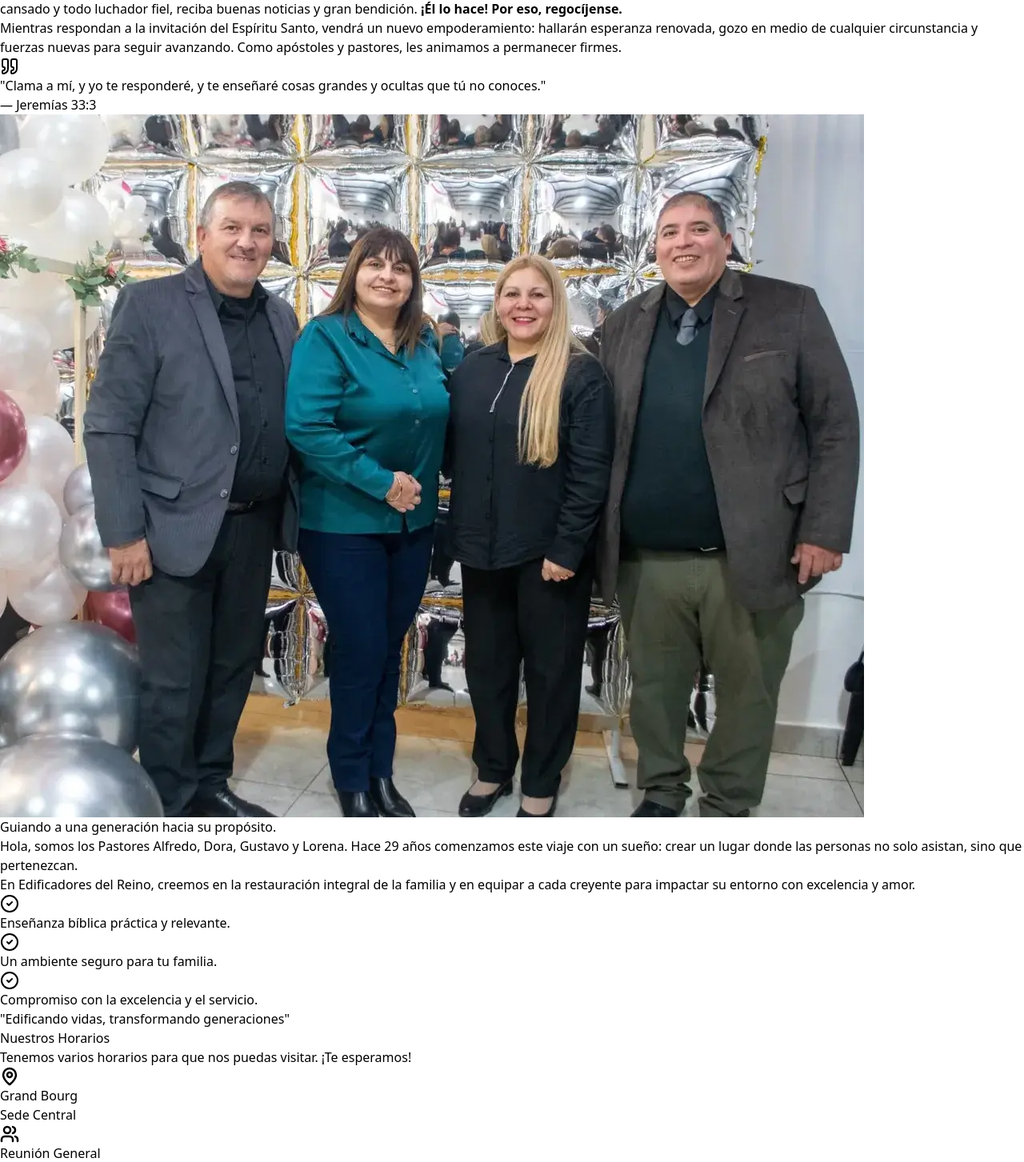
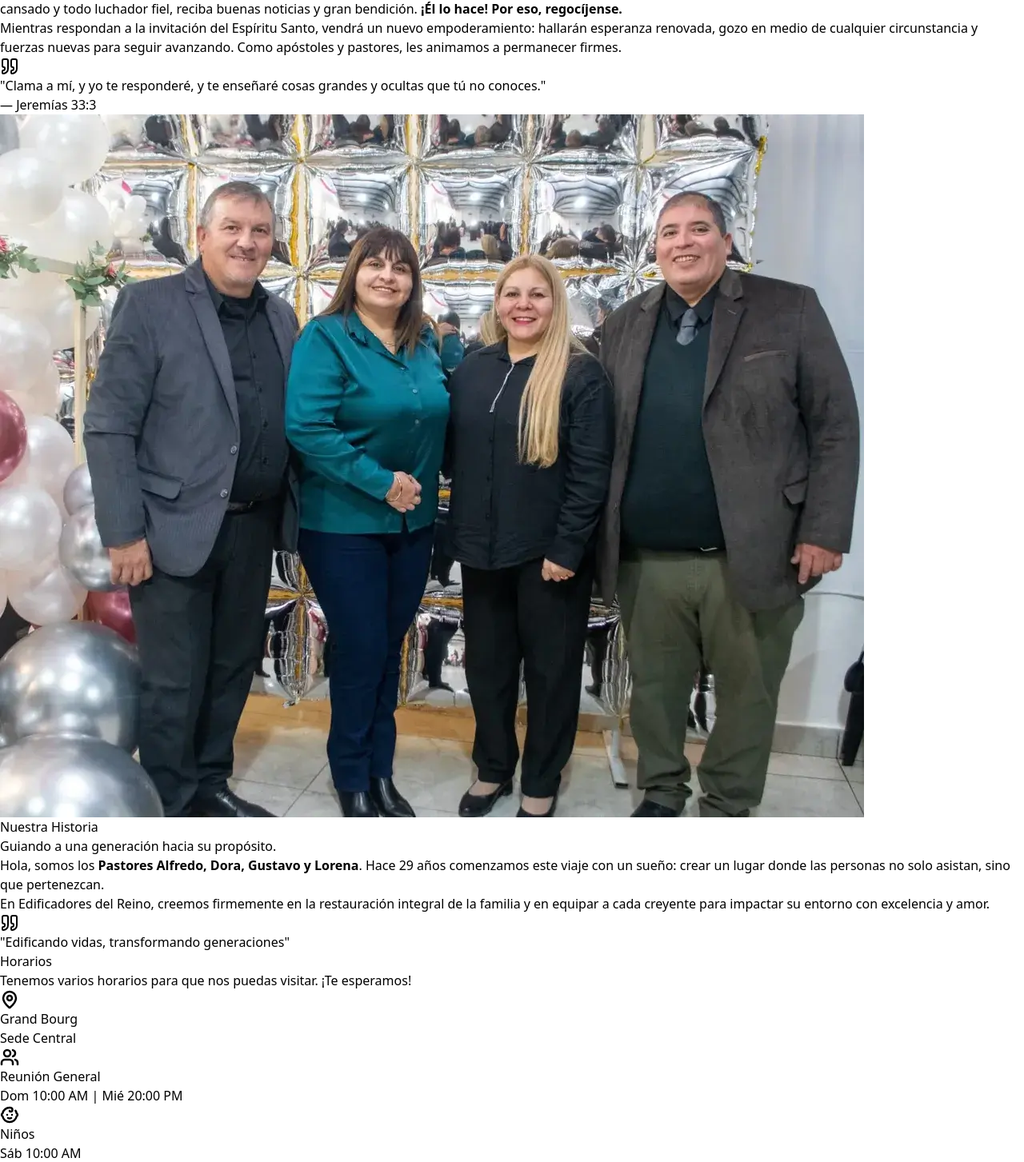
Before and after one commit to MarceFrey/Edificadores-del-reino, a React (Vite) app: page / in a window 1280 px wide. Shown: the part 2511-3964 px from the top of the page at 80% size. Built offline with nearby package versions, Linux system fonts and the light colour scheme.

Commit message:
Style: Se modifica fondos en secciones

```diff
--- a/src/pages/About.jsx
+++ b/src/pages/About.jsx
@@ -1,59 +1,66 @@
-import { CheckCircle2 } from 'lucide-react';
+import { Quote } from 'lucide-react';
 import pastoresImg from '../assets/pastores.webp';
 
 const About = () => {
   return (
-    <section id="nosotros" className="relative py-20 bg-[url('/Textura7.png')] bg-cover bg-center">
-      <div className="max-w-7xl mx-auto px-4 sm:px-6 lg:px-8">
+    <section id="nosotros" className="relative py-24 bg-[url('/Textura7.png')] bg-cover bg-center">
 
-        <div className="grid grid-cols-1 lg:grid-cols-2 gap-12 items-center">
+      {/* 1. EL OVERLAY: Fundamental para proteger la legibilidad del texto */}
+      <div className="absolute inset-0 bg-white/90 backdrop-blur-sm"></div>
 
-          {/* COLUMNA 1: IMAGEN */}
-          <div className="relative">
-            <div className="absolute -bottom-4 -left-4 w-full h-full bg-blue-100 rounded-2xl -z-10"></div>
-            <div className="absolute -top-4 -right-4 w-20 h-20 bg-blue-50 rounded-full -z-10 blur-xl"></div>
+      {/* Todo el contenido envuelto en relative z-10 para que quede arriba del overlay */}
+      <div className="relative z-10 max-w-7xl mx-auto px-4 sm:px-6 lg:px-8">
 
+        {/* Aumenté el 'gap' (espacio) entre la foto y el texto para que respire más */}
+        <div className="grid grid-cols-1 lg:grid-cols-2 gap-16 items-center">
+
+          {/* --- COLUMNA 1: IMAGEN --- */}
+          <div className="relative group">
+            {/* CORRECCIÓN DE COLOR: Cambiamos blue-100 a amber-100 para mantener la identidad */}
+            {/* Agregamos una animación donde el fondo ámbar se mueve un poquito al pasar el mouse */}
+            <div className="absolute -bottom-6 -left-6 w-full h-full bg-amber-100 rounded-3xl -z-10 transform group-hover:-translate-x-2 group-hover:translate-y-2 transition-transform duration-500"></div>
+
+            {/* Destello de luz detrás de la foto */}
+            <div className="absolute -top-6 -right-6 w-32 h-32 bg-amber-200 rounded-full -z-10 blur-2xl opacity-60"></div>
+
+            {/* LA FOTO: Le agregamos un borde blanco (border-4 border-white) y mucha sombra */}
             <img
               src={pastoresImg}
               alt="Pastores de la iglesia Edificadores del Reino"
-              className="relative w-full rounded-xl shadow-lg border border-gray-100 object-cover aspect-[4/5] hover:scale-[1.01] transition duration-500"
+              className="relative w-full rounded-2xl shadow-2xl border-4 border-white object-cover aspect-[4/5] hover:scale-[1.02] transition duration-500"
             />
           </div>
 
-          {/* COLUMNA 2: TEXTO */}
-          <div>
-            <h2 className="text-3xl md:text-4xl font-bold text-gray-900 mb-6 leading-tight">
+          {/* --- COLUMNA 2: TEXTO --- */}
+          <div className="flex flex-col justify-center">
+
+            {/* Etiqueta / Badge Superior */}
+            <div className="self-start inline-flex items-center px-4 py-1.5 rounded-full bg-amber-50 border border-amber-200 mb-6 shadow-sm">
+              <span className="text-sm font-bold text-amber-900 uppercase tracking-widest">
+                Nuestra Historia
+              </span>
+            </div>
+
+            <h2 className="text-4xl md:text-5xl font-extrabold text-gray-900 mb-6 leading-tight">
               Guiando a una generación hacia su <span className="text-amber-900">propósito</span>.
             </h2>
 
-            <p className="text-lg text-gray-600 mb-6">
-              Hola, somos los Pastores Alfredo, Dora, Gustavo y Lorena. Hace 29 años comenzamos este viaje con un sueño: crear un lugar donde las personas no solo asistan, sino que pertenezcan.
+            <p className="text-lg text-gray-700 mb-6 leading-relaxed">
+              Hola, somos los <strong className="text-gray-900">Pastores Alfredo, Dora, Gustavo y Lorena</strong>. Hace 29 años comenzamos este viaje con un sueño: crear un lugar donde las personas no solo asistan, sino que <span className="italic">pertenezcan</span>.
             </p>
 
-            <p className="text-gray-600 mb-8">
-              En Edificadores del Reino, creemos en la restauración integral de la familia y en equipar a cada creyente para impactar su entorno con excelencia y amor.
+            <p className="text-lg text-gray-700 mb-10 leading-relaxed">
+              En Edificadores del Reino, creemos firmemente en la restauración integral de la familia y en equipar a cada creyente para impactar su entorno con excelencia y amor.
             </p>
 
-            {/* Lista de puntos clave */}
-            <ul className="space-y-4">
-              {[
-                'Enseñanza bíblica práctica y relevante.',
-                'Un ambiente seguro para tu familia.',
-                'Compromiso con la excelencia y el servicio.'
-              ].map((item, index) => (
-                <li key={index} className="flex items-start gap-3">
-                  <CheckCircle2 className="w-6 h-6 text-amber-900 flex-shrink-0" />
-                  <span className="text-gray-700 font-medium">{item}</span>
-                </li>
-              ))}
-            </ul>
-
-            {/* Firma secundaria */}
-            <div className="mt-10 pt-6 border-t border-gray-100">
-              <p className="text-sm text-gray-500 font-serif italic">
+            {/* Firma / Cita Destacada */}
+            <div className="relative bg-gray-50/80 backdrop-blur-sm rounded-2xl p-6 border border-gray-100 shadow-sm">
+              <Quote className="absolute top-4 right-4 w-8 h-8 text-amber-200 opacity-50" />
+              <p className="text-lg text-gray-600 font-serif italic relative z-10">
                 "Edificando vidas, transformando generaciones"
               </p>
             </div>
+
           </div>
 
         </div>
--- a/src/pages/Donations.jsx
+++ b/src/pages/Donations.jsx
@@ -1,35 +1,13 @@
-import { Banknote, Landmark, QrCode } from 'lucide-react';
+import { Banknote, QrCode } from 'lucide-react';
 
 const methods = [
-  {
-    icon: Landmark,
-    title: 'Transferencia bancaria',
-    description:
-      'Podés enviar tu ofrenda o diezmo por transferencia. Solicitá los datos actualizados (CBU, alias y titular) en la secretaría o por WhatsApp.',
-    details: (
-      <dl className="mt-4 space-y-2 text-sm text-gray-600 border-t border-gray-100 pt-4">
-        <div className="flex flex-col gap-0.5">
-          <dt className="font-medium text-gray-700">Banco</dt>
-          <dd>A confirmar con administración</dd>
-        </div>
-        <div className="flex flex-col gap-0.5">
-          <dt className="font-medium text-gray-700">CBU / Alias</dt>
-          <dd>A confirmar con administración</dd>
-        </div>
-        <div className="flex flex-col gap-0.5">
-          <dt className="font-medium text-gray-700">Titular</dt>
-          <dd>Edificadores del Reino</dd>
-        </div>
-      </dl>
-    ),
-  },
   {
     icon: QrCode,
     title: 'Mercado Pago',
     description:
       'Pronto habilitaremos un enlace o código QR para donar de forma rápida desde la app de Mercado Pago.',
     details: (
-      <p className="mt-4 text-sm text-amber-900 bg-amber-50 border border-amber-100 rounded-lg px-3 py-2">
+      <p className="mt-4 text-sm text-amber-900 bg-amber-50 border border-amber-100 rounded-xl px-4 py-3 font-medium shadow-sm">
         Estamos preparando esta opción. Mientras tanto, podés usar transferencia o efectivo.
       </p>
     ),
@@ -40,9 +18,15 @@ const methods = [
     description:
       'Recibimos ofrendas en efectivo los días de reunión. Acercate al área de recepción o consultá a un líder al final del servicio.',
     details: (
-      <ul className="mt-4 text-sm text-gray-600 space-y-1 border-t border-gray-100 pt-4 list-disc list-inside">
-        <li>Domingos y encuentros especiales</li>
-        <li>Sobre o cofre en recepción (según disponibilidad)</li>
+      <ul className="mt-4 text-sm text-gray-600 space-y-2 border-t border-gray-100 pt-4">
+        <li className="flex items-center gap-2">
+          <span className="w-1.5 h-1.5 rounded-full bg-amber-900 shrink-0"></span>
+          Domingos y encuentros especiales
+        </li>
+        <li className="flex items-center gap-2">
+          <span className="w-1.5 h-1.5 rounded-full bg-amber-900 shrink-0"></span>
+          Sobre o cofre en recepción (según disponibilidad)
+        </li>
       </ul>
     ),
   },
@@ -50,43 +34,63 @@ const methods = [
 
 const Donations = () => {
   return (
-    <section id="donaciones" className="relative py-20 bg-[url('/textura2.png')] bg-cover bg-center">
-        <div className="max-w-7xl mx-auto">
-          <header className="text-center mb-10 sm:mb-12">
-            <span className="inline-block py-1 px-3 rounded-full bg-amber-100 border border-amber-950/20 text-amber-900 text-sm font-semibold mb-4">
+    // 1. EL FONDO Y EL OVERLAY (Protege la lectura)
+    <section id="donaciones" className="relative py-24 bg-[url('/textura2.png')] bg-cover bg-center">
+      <div className="absolute inset-0 bg-white/90 backdrop-blur-[2px]"></div>
+
+      {/* CONTENEDOR PRINCIPAL */}
+      <div className="relative z-10 max-w-5xl mx-auto px-4 sm:px-6 lg:px-8">
+
+        {/* Encabezado */}
+        <header className="text-center mb-16">
+          <span className="inline-block py-1.5 px-4 rounded-full bg-amber-100 border border-amber-200 text-amber-900 text-sm font-bold tracking-widest uppercase mb-4 shadow-sm">
             Tu apoyo edifica
           </span>
-            <h1 className="text-3xl sm:text-4xl font-extrabold text-gray-900 tracking-tight mb-4">
+          <h2 className="text-4xl md:text-5xl font-extrabold text-gray-900 tracking-tight mb-6">
             Sembrá en lo que{' '}
             <span className="text-amber-900">Dios está haciendo</span>
-            </h1>
-            <p className="text-gray-600 text-base sm:text-lg max-w-2xl mx-auto leading-relaxed">
+          </h2>
+          <p className="text-lg text-gray-600 max-w-2xl mx-auto leading-relaxed">
             Cada donación nos ayuda a sostener ministerios, alcanzar familias y servir con amor a
             nuestra comunidad. Gracias por colaborar con generosidad.
           </p>
         </header>
 
-          <div className="grid grid-cols-1 md:grid-cols-2 lg:grid-cols-3 gap-6 lg:gap-8">
+        {/* GRID DE TARJETAS */}
+        <div className="grid grid-cols-1 md:grid-cols-2 gap-8 lg:gap-10">
+
           {methods.map(({ icon: Icon, title, description, details }) => (
             <article
               key={title}
-                className="flex flex-col bg-white rounded-xl border border-gray-100 shadow-sm hover:shadow-md transition-shadow duration-200 p-6"
+              className="group flex flex-col bg-white rounded-3xl border border-gray-100 shadow-[0_8px_30px_rgb(0,0,0,0.04)] hover:shadow-xl hover:-translate-y-2 transition-all duration-300 p-8"
             >
+
+              {/* Icono con animación */}
               <div
-                  className="flex h-12 w-12 items-center justify-center rounded-xl bg-amber-50 text-amber-900 mb-4"
+                className="flex h-16 w-16 items-center justify-center rounded-2xl bg-amber-50 text-amber-900 mb-6 group-hover:scale-110 group-hover:bg-amber-100 transition-all duration-300"
                 aria-hidden
               >
-                  <Icon className="w-6 h-6" strokeWidth={2} />
+                <Icon className="w-8 h-8" strokeWidth={2} />
               </div>
-                <h2 className="text-lg font-semibold text-gray-900 mb-2">{title}</h2>
-                <p className="text-sm text-gray-600 leading-relaxed flex-1">{description}</p>
+
+              <h3 className="text-2xl font-bold text-gray-900 mb-3 group-hover:text-amber-900 transition-colors">
+                {title}
+              </h3>
+
+              <p className="text-base text-gray-600 leading-relaxed flex-1 mb-6">
+                {description}
+              </p>
+
+              {/* Detalles (Alerta de MP o Lista de Efectivo) */}
+              <div className="mt-auto">
                 {details}
+              </div>
+
             </article>
           ))}
         </div>
       </div>
     </section>
-
   );
 };
 
--- a/src/pages/Horarios.jsx
+++ b/src/pages/Horarios.jsx
@@ -3,12 +3,12 @@ import HorariosAnexo from '../components/HorariosAnexo';
 
 const Horarios = () => {
   return (
-    <section id="horarios" className="relative py-20 bg-[url('/fondo2.png')] bg-cover bg-center">
+    <section id="horarios" className="relative py-20 bg-[url('/textura.png')] bg-cover bg-center">
 
       <div className="max-w-6xl mx-auto px-4 sm:px-6 lg:px-8 mb-2">
         <div className="text-center mb-10">
-          <h2 className="text-3xl md:text-4xl font-bold text-gray-900 mb-4">
-            Nuestros <span className="text-amber-900">Horarios</span>
+          <h2 className="text-3xl md:text-4xl font-bold text-amber-900 mb-4">
+           Horarios
           </h2>
           <p className="text-lg text-gray-600">
             Tenemos varios horarios para que nos puedas visitar. ¡Te esperamos!
```
Also changed, not shown: public/textura-resp.png (added), public/textura-resp2.png (added). Lines whose indentation alone changed are shown as unchanged.
